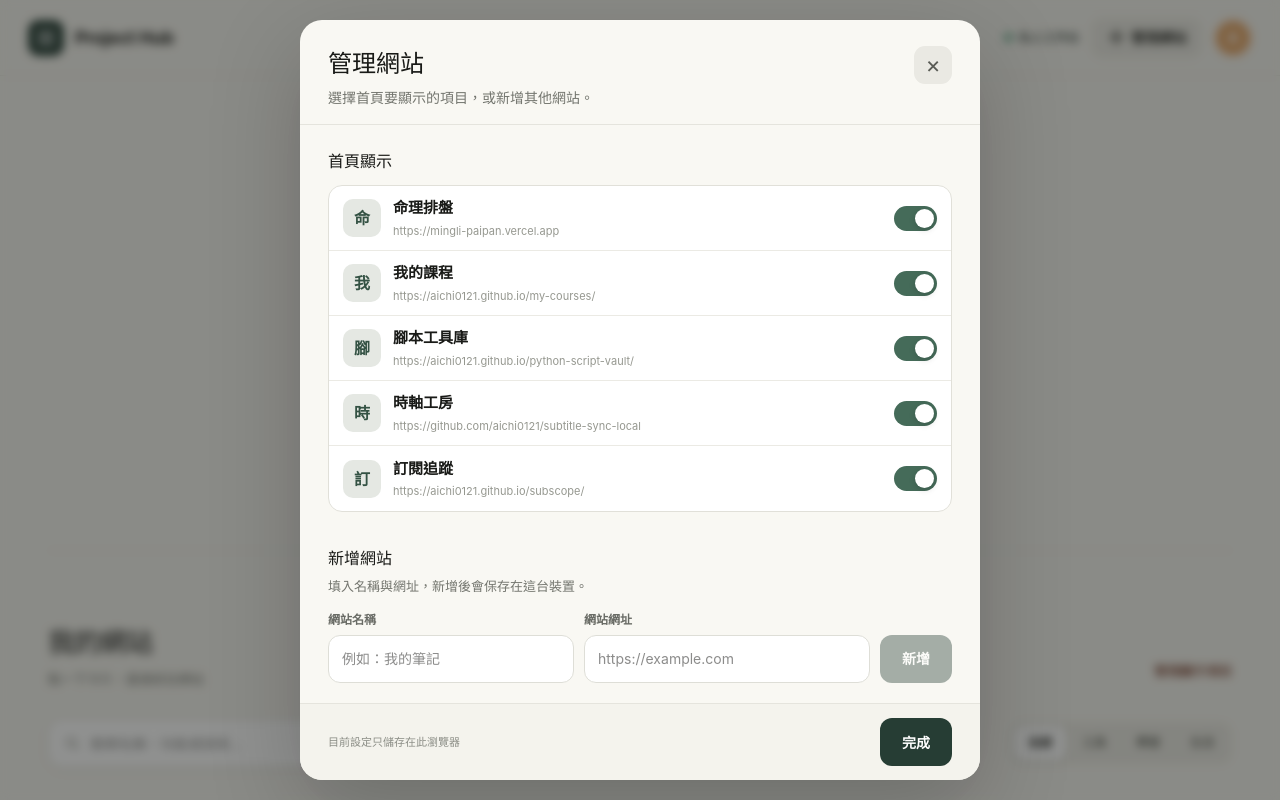
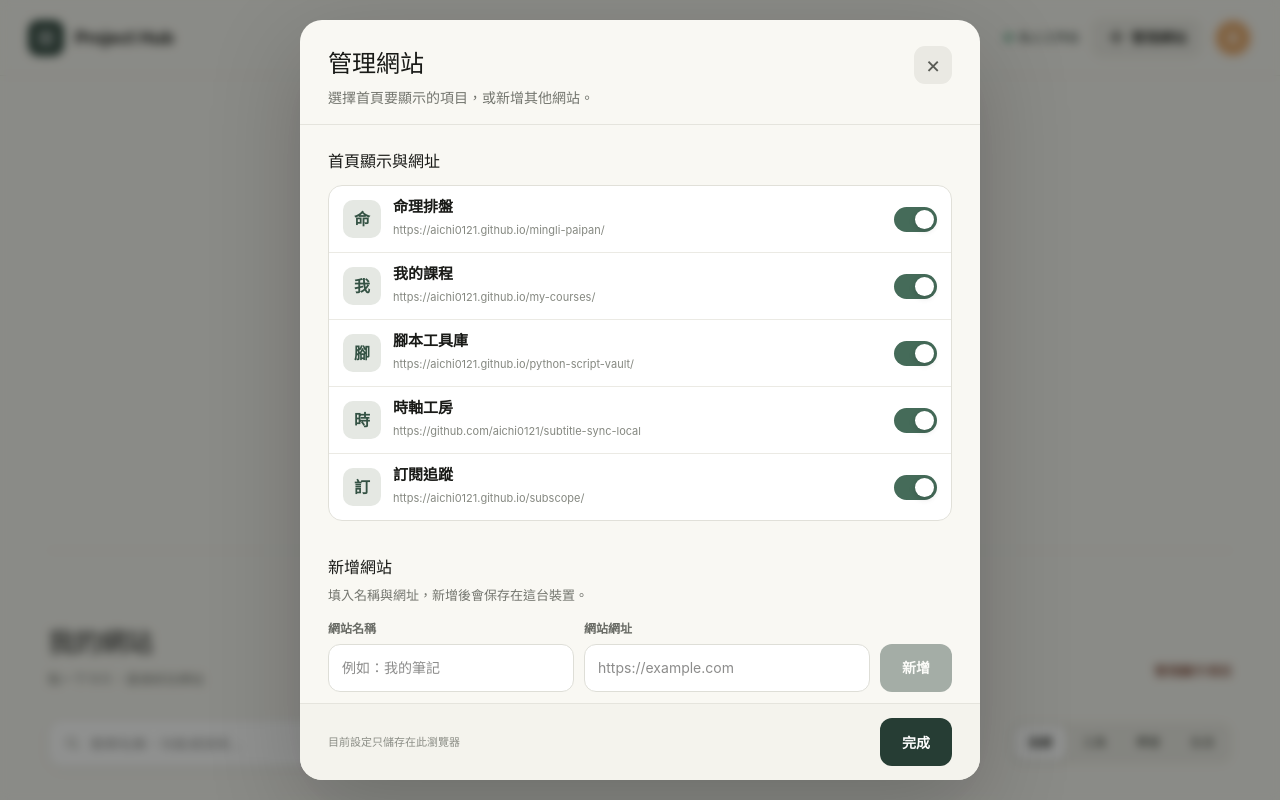
Before and after one commit to aichi0121/project-hub, a Next.js app: page / in a window 1280 px wide. Both pictures are taken after a click on the button "管理顯示項目". Shown: the top 800 px of the page. Built offline with nearby package versions, Linux system fonts and the light colour scheme.

Commit message:
Fix Mingli link and allow URL editing

```diff
--- a/app/page.tsx
+++ b/app/page.tsx
@@ -24,7 +24,7 @@ const defaultProjects: Project[] = [
     category: "生活",
     language: "HTML",
     repo: "https://github.com/aichi0121/mingli-paipan",
-    site: "https://mingli-paipan.vercel.app",
+    site: "https://aichi0121.github.io/mingli-paipan/",
     preview: "mingli",
   },
   {
@@ -111,7 +111,9 @@ export default function Home() {
       setFavorites(JSON.parse(localStorage.getItem("project-hub-favorites") || "[]"));
       setHiddenIds(JSON.parse(localStorage.getItem("project-hub-hidden") || "[]"));
       const custom = JSON.parse(localStorage.getItem("project-hub-custom") || "[]");
-      if (Array.isArray(custom)) setProjects([...defaultProjects, ...custom]);
+      const overrides = JSON.parse(localStorage.getItem("project-hub-overrides") || "{}");
+      const defaults = defaultProjects.map(project => overrides[project.id] ? { ...project, ...(project.site ? { site: overrides[project.id] } : { repo: overrides[project.id] }) } : project);
+      if (Array.isArray(custom)) setProjects([...defaults, ...custom]);
     } catch {}
   }, []);
 
@@ -152,6 +154,17 @@ export default function Home() {
     const next = projects.filter(p => p.id !== id);
     setProjects(next);
     localStorage.setItem("project-hub-custom", JSON.stringify(next.filter(p => p.id.startsWith("custom-"))));
+  };
+
+  const updateProjectUrl = (id: string, value: string) => {
+    const next = projects.map(project => project.id === id ? { ...project, ...(project.site ? { site: value } : { repo: value }) } : project);
+    setProjects(next);
+    if (id.startsWith("custom-")) {
+      localStorage.setItem("project-hub-custom", JSON.stringify(next.filter(p => p.id.startsWith("custom-"))));
+    } else {
+      const overrides = Object.fromEntries(next.filter(p => !p.id.startsWith("custom-")).map(p => [p.id, p.site || p.repo]));
+      localStorage.setItem("project-hub-overrides", JSON.stringify(overrides));
+    }
   };
 
   return (
@@ -203,7 +216,7 @@ export default function Home() {
         <section className="manager-modal" role="dialog" aria-modal="true" aria-labelledby="manager-title">
           <header className="manager-header"><div><h2 id="manager-title">管理網站</h2><p>選擇首頁要顯示的項目，或新增其他網站。</p></div><button className="close-manager" onClick={() => setEditorOpen(false)} aria-label="關閉管理網站">×</button></header>
           <div className="manager-body">
-            <section className="manager-section"><h3>首頁顯示</h3><div className="manager-list">{projects.map(project => {const shown=!hiddenIds.includes(project.id);return <div className="manager-row" key={project.id}><div className="manager-icon">{project.chinese.slice(0,1)}</div><div><b>{project.chinese}</b><small>{project.site || project.repo}</small></div>{project.id.startsWith("custom-") && <button className="remove-site" onClick={() => removeCustom(project.id)}>移除</button>}<button className={shown ? "visibility-toggle on" : "visibility-toggle"} role="switch" aria-checked={shown} onClick={() => setProjectVisible(project.id,!shown)} aria-label={`顯示${project.chinese}`}><i/></button></div>})}</div></section>
+            <section className="manager-section"><h3>首頁顯示與網址</h3><div className="manager-list">{projects.map(project => {const shown=!hiddenIds.includes(project.id);return <div className="manager-row" key={project.id}><div className="manager-icon">{project.chinese.slice(0,1)}</div><div><b>{project.chinese}</b><input className="manager-url-input" aria-label={`${project.chinese}網址`} value={project.site || project.repo} onChange={e => updateProjectUrl(project.id,e.target.value)}/></div>{project.id.startsWith("custom-") && <button className="remove-site" onClick={() => removeCustom(project.id)}>移除</button>}<button className={shown ? "visibility-toggle on" : "visibility-toggle"} role="switch" aria-checked={shown} onClick={() => setProjectVisible(project.id,!shown)} aria-label={`顯示${project.chinese}`}><i/></button></div>})}</div></section>
             <section className="manager-section add-section"><h3>新增網站</h3><p>填入名稱與網址，新增後會保存在這台裝置。</p><div className="add-fields"><label className="native-field"><span>網站名稱</span><input placeholder="例如：我的筆記" value={draftName} onChange={e => setDraftName(e.target.value)}/></label><label className="native-field"><span>網站網址</span><input inputMode="url" placeholder="https://example.com" value={draftUrl} onChange={e => setDraftUrl(e.target.value)}/></label><button className="add-site-button native-action" onClick={addProject} disabled={!draftName.trim()||!draftUrl.trim()}>新增</button></div></section>
           </div>
           <footer className="manager-footer"><span className="storage-note">目前設定只儲存在此瀏覽器</span><button className="done-button native-action" onClick={() => setEditorOpen(false)}>完成</button></footer>
```
Also changed, not shown: app/globals.css.
